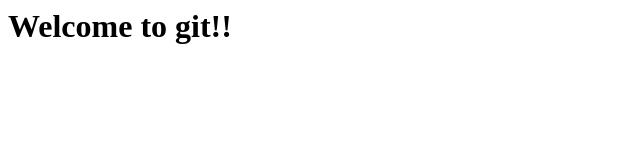
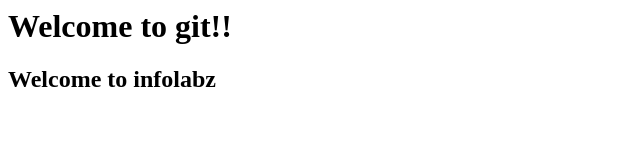
Before and after one commit to tsakshi02/demorepo, a plain HTML site: page index.html in a window 1280 px wide. Shown: the whole page, without its empty margins (0-640 px from the left). Drawn offline with Linux system fonts and the light colour scheme.

Commit message:
Update infolabz

```diff
--- a/index.html
+++ b/index.html
@@ -6,5 +6,6 @@
 </head>
 <body>
     <h1>Welcome to git!!</h1>
+    <h2>Welcome to infolabz</h2>
 </body>
 </html>
```
